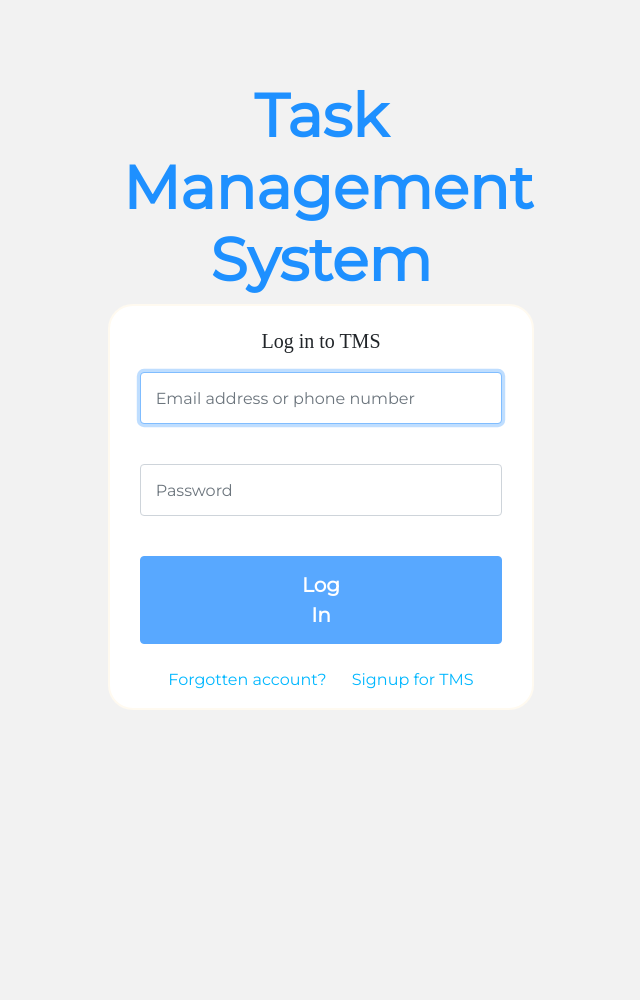
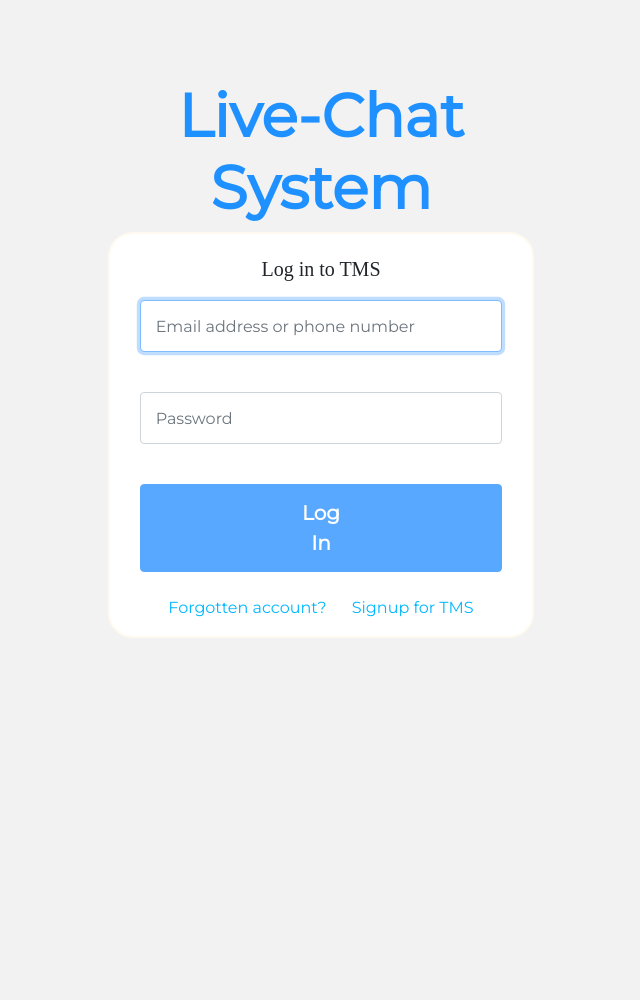
Before and after one commit to vistaran/javascript-practices, a Node server app: page / in a window 1280 px wide. Shown: the whole page, without its empty margins (319-959 px from the left). Run offline with Node 20, Linux system fonts and the light colour scheme; some libraries are stand-ins or nearby versions.

Commit message:
Update login.ejs

```diff
--- a/19-12-2020/live-chat/views/login.ejs
+++ b/19-12-2020/live-chat/views/login.ejs
@@ -18,7 +18,7 @@
         <div class="row">
             <div class="col-md-4"></div>
             <div class="col-md-4">
-                <h2 class="facebook_name">Task Management System</h2>
+                <h2 class="facebook_name">Live-Chat System</h2>
             </div>
             <div class="col-md-4"></div>
         </div>
```
